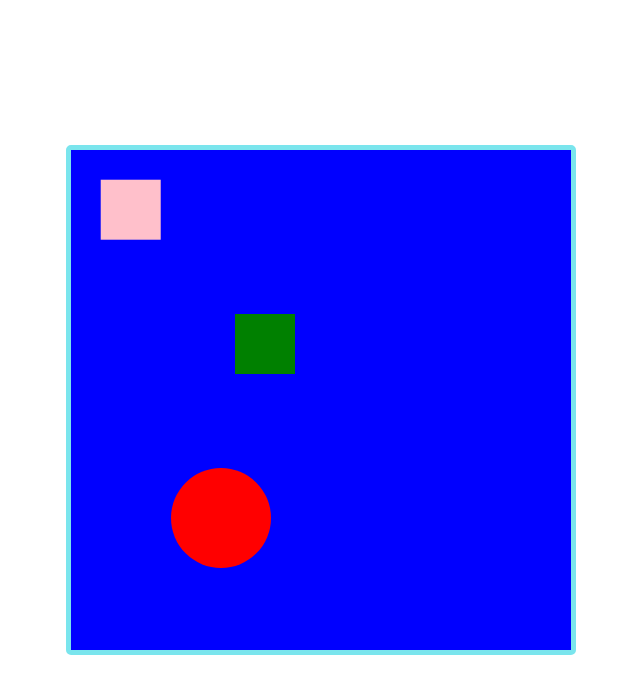
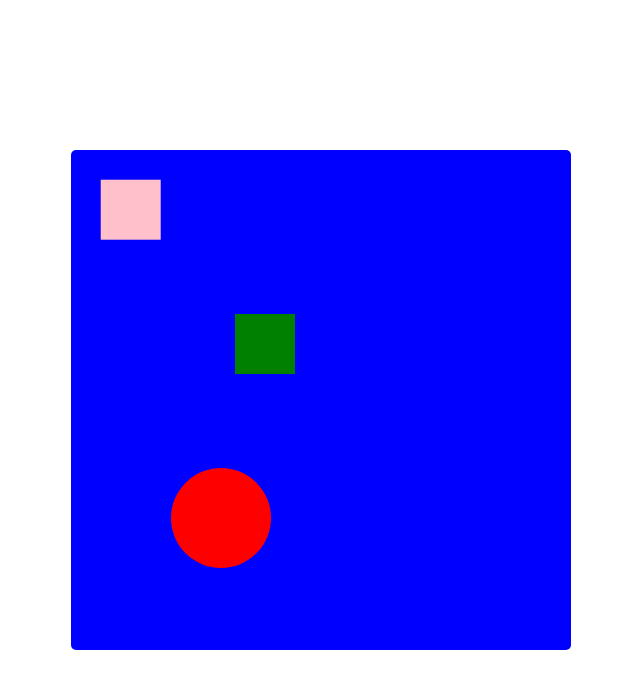
Before and after one commit to osdevmare14/Shapes-Moving-Circle-Rectangle-in-Java-Script, a plain HTML site: page index.html in a window 1280 px wide. Shown: the whole page, without its empty margins (319-959 px from the left). Drawn offline with Linux system fonts and the light colour scheme.

Commit message:
Add Actual Html File with correct

```diff
--- a/index.html
+++ b/index.html
@@ -4,10 +4,9 @@
 <head>
     <meta charset="UTF-8">
     <meta name="viewport" content="width=device-width, initial-scale=1.0">
-    <title>Document</title>
+    <title>Shapes Moving In Html and Javascript</title>
     <style>
         #canvasFrame {
-            border: 5px solid rgb(122, 229, 237);
             border-radius: 5px;
             position: absolute;
             top: 50%;
@@ -85,7 +84,7 @@
             player1.updateCircle();
             player2.updateSquare();
             player3.updateSquare();
-            requestAnimationFrame(animate);
+            window.requestAnimationFrame(animate);
         }
         animate();
     </script>
```
